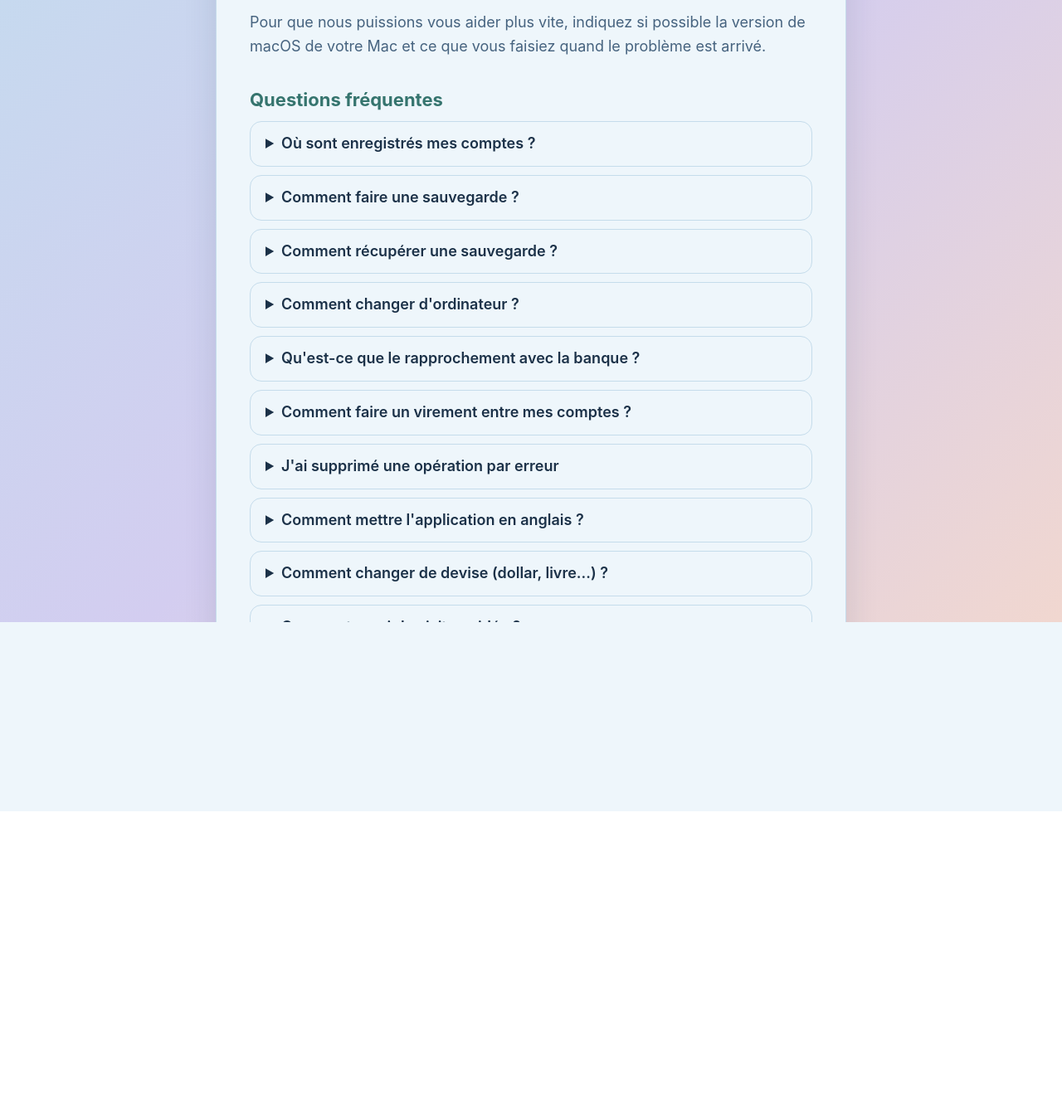
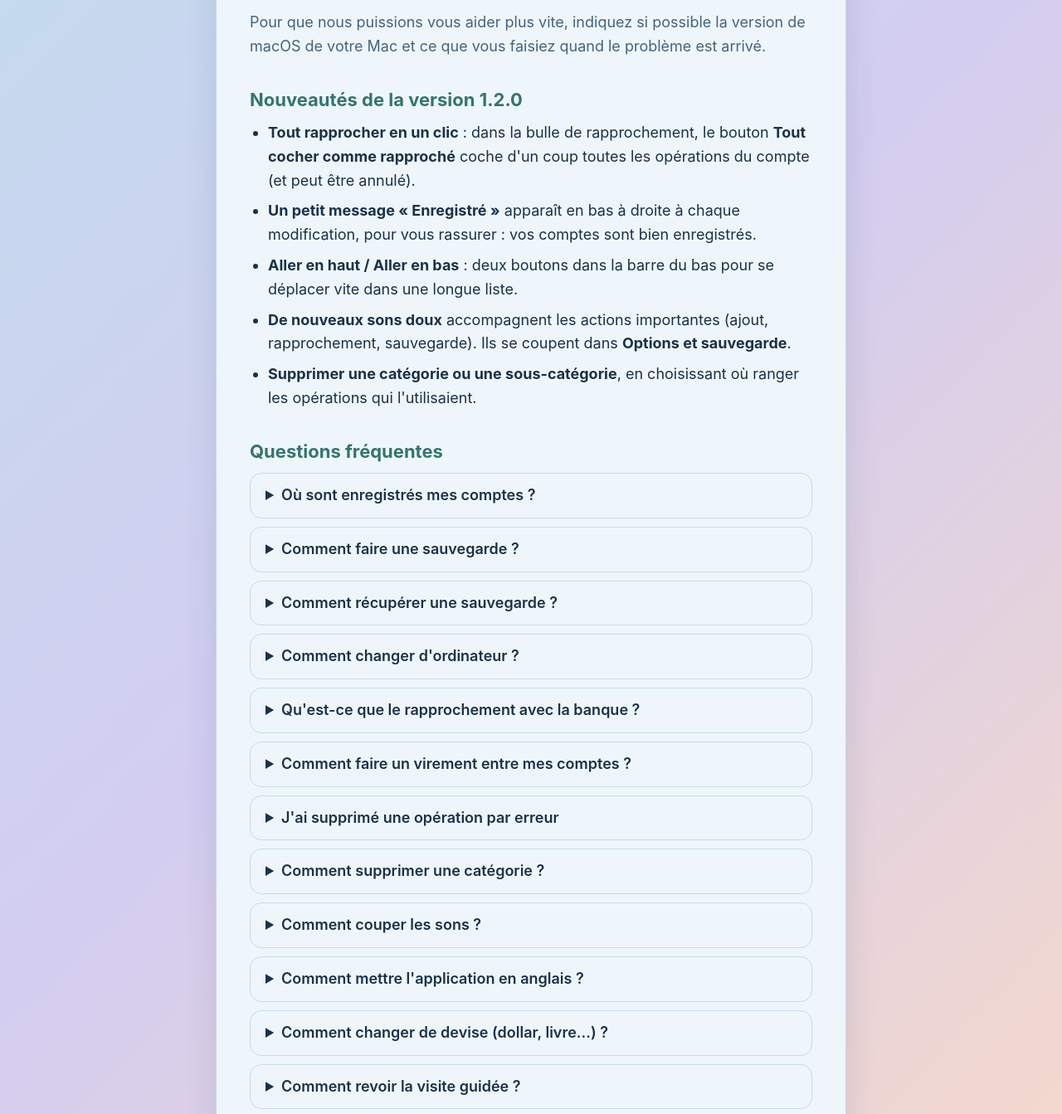
Before and after one commit to Remy901/money-simple-site, a plain HTML site: page index.html in a window 1280 px wide. Shown: the part 521-1864 px from the top of the page at 83% size. Before the commit the page ends 1499 px from the top, so only its background shows below. Drawn offline with Linux system fonts and the light colour scheme.

Commit message:
Nouveautés de la version 1.2.0 (FR/EN) et questions sur les catégories et les sons
Co-Authored-By: Claude Opus 5.5 <noreply@anthropic.com>

```diff
--- a/index.html
+++ b/index.html
@@ -21,6 +21,15 @@
 <a class="contact" href="mailto:remylegrand901@gmail.com?subject=Money%20Simple">✉️ remylegrand901@gmail.com</a>
 <p class="mute">Pour que nous puissions vous aider plus vite, indiquez si possible la version de macOS de votre Mac et ce que vous faisiez quand le problème est arrivé.</p>
 
+<h2>Nouveautés de la version 1.2.0</h2>
+<ul>
+<li><b>Tout rapprocher en un clic</b> : dans la bulle de rapprochement, le bouton <b>Tout cocher comme rapproché</b> coche d'un coup toutes les opérations du compte (et peut être annulé).</li>
+<li><b>Un petit message « Enregistré »</b> apparaît en bas à droite à chaque modification, pour vous rassurer : vos comptes sont bien enregistrés.</li>
+<li><b>Aller en haut / Aller en bas</b> : deux boutons dans la barre du bas pour se déplacer vite dans une longue liste.</li>
+<li><b>De nouveaux sons doux</b> accompagnent les actions importantes (ajout, rapprochement, sauvegarde). Ils se coupent dans <b>Options et sauvegarde</b>.</li>
+<li><b>Supprimer une catégorie ou une sous-catégorie</b>, en choisissant où ranger les opérations qui l'utilisaient.</li>
+</ul>
+
 <h2>Questions fréquentes</h2>
 <details><summary>Où sont enregistrés mes comptes ?</summary>
 <p>Uniquement sur votre Mac. Rien n'est envoyé sur internet. Pour voir le dossier, ouvrez le menu <b>Fichier → Afficher le dossier des données</b>.</p></details>
@@ -33,11 +42,16 @@
 <p>Sur l'ancien Mac, faites <b>Sauvegarder mes comptes…</b> sur une clé USB. Sur le nouveau Mac, installez Money Simple depuis le Mac App Store puis faites <b>Récupérer une sauvegarde…</b>.</p></details>
 <details><summary>Qu'est-ce que le rapprochement avec la banque ?</summary>
 <p>C'est vérifier que vos comptes correspondent à votre relevé de banque. Cochez dans la colonne <b>Rapproché</b> chaque opération que vous retrouvez sur le relevé, puis écrivez le solde du relevé en cliquant sur le bouton <b>Rapprochement</b>. Money Simple vous dit si tout concorde, ou quel est l'écart.</p>
+<p>Si toutes les opérations sont sur le relevé, cliquez sur <b>Tout cocher comme rapproché</b> dans la bulle de rapprochement plutôt que de les cocher une par une.</p>
 <p>Le calcul est affiché en détail : solde du relevé, opérations pas encore cochées, solde final et solde du compte. S'il y a un écart, Money Simple vous montre les opérations qui peuvent l'expliquer.</p></details>
 <details><summary>Comment faire un virement entre mes comptes ?</summary>
 <p>Dans <b>Nouvelle opération</b>, choisissez le moyen de paiement <b>Virement</b>, puis choisissez un de vos comptes comme bénéficiaire. Le virement est alors noté sur les deux comptes.</p></details>
 <details><summary>J'ai supprimé une opération par erreur</summary>
 <p>Juste après la suppression, cliquez sur <b>Annuler</b> dans le message qui apparaît en bas de l'écran. Sinon, vous pouvez récupérer une sauvegarde automatique depuis le dossier des données (sous-dossier « sauvegardes »).</p></details>
+<details><summary>Comment supprimer une catégorie ?</summary>
+<p>Cliquez sur <b>Options et sauvegarde</b> puis <b>Gérer les catégories…</b>, et sur la corbeille à droite de la catégorie ou de la sous-catégorie. Si des opérations l'utilisent, Money Simple vous demande dans quelle catégorie les ranger. Un bouton <b>Annuler</b> permet de revenir en arrière.</p></details>
+<details><summary>Comment couper les sons ?</summary>
+<p>Cliquez sur <b>Options et sauvegarde</b>, puis sur <b>Son activé</b> : il devient <b>Son coupé</b>. Cliquez à nouveau pour les remettre.</p></details>
 <details><summary>Comment mettre l'application en anglais ?</summary>
 <p>Cliquez sur <b>Options et sauvegarde</b>, puis choisissez la <b>Langue</b> : français ou anglais. Les menus du Mac changent aussi.</p></details>
 <details><summary>Comment changer de devise (dollar, livre…) ?</summary>
--- a/style.css
+++ b/style.css
@@ -23,3 +23,4 @@ summary{cursor:pointer;font-weight:600}
 details p{margin:10px 0 4px}
 footer{margin-top:36px;font-size:15px;color:var(--mute)}
 @media (max-width:560px){main{padding:24px 18px}h1{font-size:26px}header b{font-size:23px}}
+ul{padding-left:22px;margin:8px 0 0}li{margin:0 0 8px}
```
Also changed, not shown: en/index.html (+14 -0 lines).
